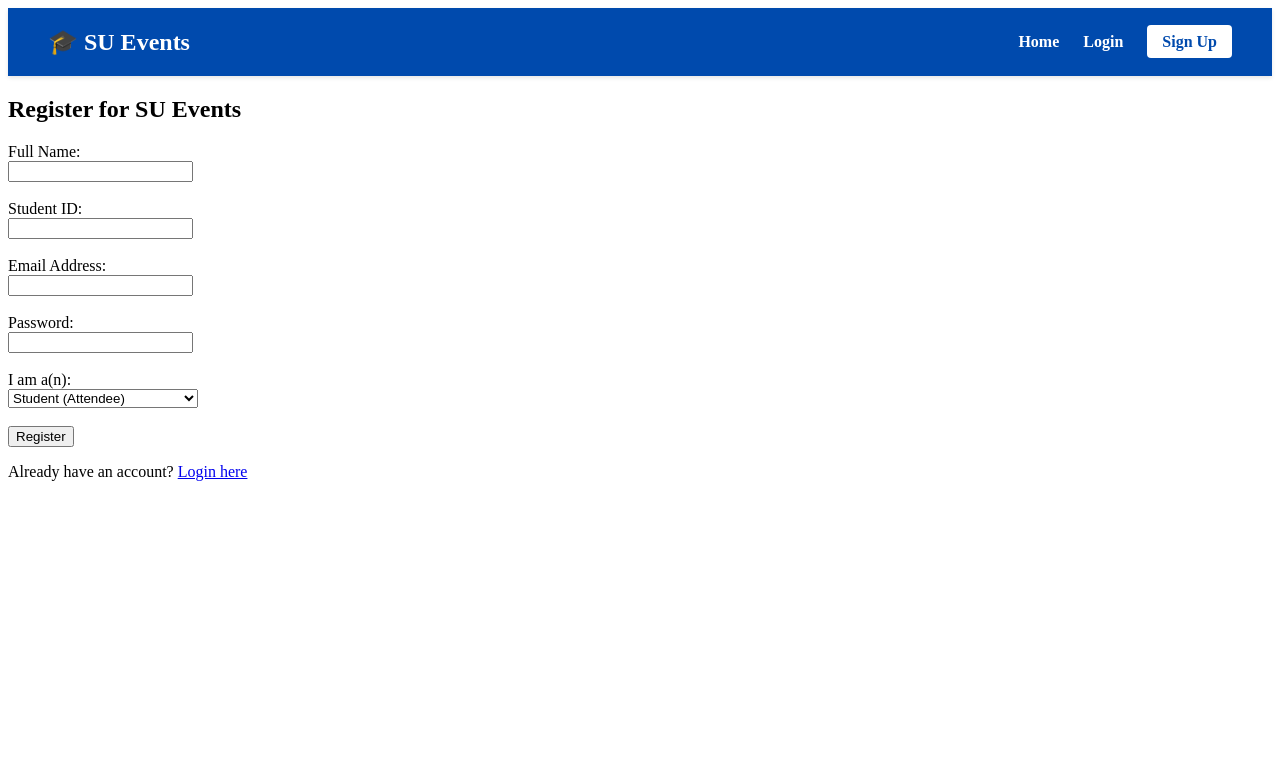
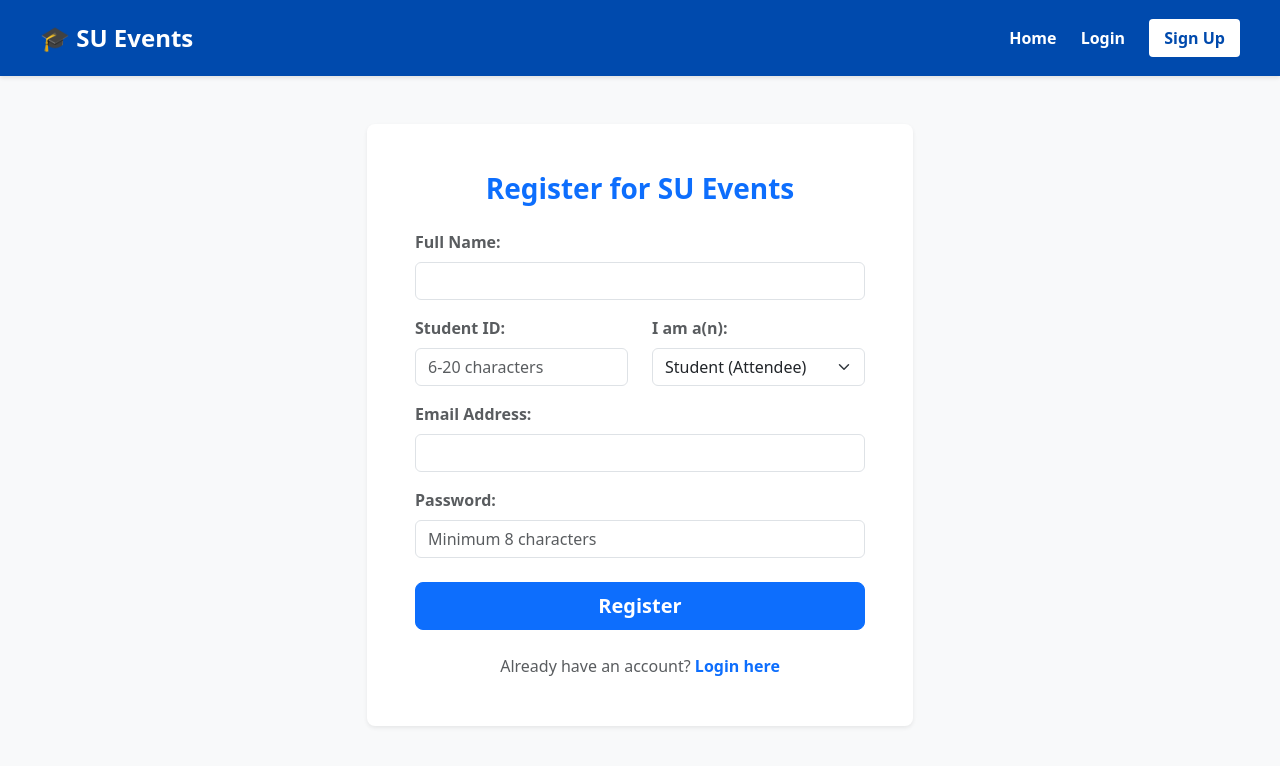
Before and after one commit to Naulikha/su_events_app, a PHP site: page /auth/register.php in a window 1280 px wide. Shown: the top 766 px of the page. Run offline with PHP 8.4, Linux system fonts and the light colour scheme.

Commit message:
recreated login and register using bootstrap

```diff
--- a/auth/register.php
+++ b/auth/register.php
@@ -7,8 +7,9 @@ session_start();
 // REFERENCE: Working with Databases (Lecture)
 require_once '../config/db.php';
 
+mysqli_report(MYSQLI_REPORT_ERROR | MYSQLI_REPORT_STRICT);
+
 $error = "";
-$success = "";
 
 // Check if form is submitted
 // REFERENCE: PHP GET and POST (Lecture)
@@ -82,45 +83,80 @@ if ($_SERVER["REQUEST_METHOD"] == "POST") {
 <html lang="en">
 <head>
     <meta charset="UTF-8">
+    <meta name="viewport" content="width=device-width, initial-scale=1.0">
     <title>SU Events - Register</title>
+    <!-- BOOTSTRAP CSS -->
+    <link href="https://cdn.jsdelivr.net/npm/bootstrap@5.3.0/dist/css/bootstrap.min.css" rel="stylesheet">
 </head>
-<body>
+<body class="bg-light">
     <!-- Navbar dynamic -->
     <?php include $_SERVER['DOCUMENT_ROOT'] . '/su_events_app/includes/navbar.php'; ?>
     <!-- for flash messages -->
     <?php include '../includes/flash.php'; ?>
-    <h2>Register for SU Events</h2>
+    <div class="container mt-5 mb-5">
+        <div class="row justify-content-center">
+            <div class="col-md-6">
 
-    <!-- Display Messages -->
-    <?php if(!empty($error)) echo "<p style='color:red;'>$error</p>"; ?>
-    <?php if(!empty($success)) echo "<p style='color:green;'>$success</p>"; ?>
+                <div class="card shadow-sm border-0 rounded-3">
+                    <div class="card-body p-4 p-md-5">
+                        <h3 class="text-center mb-4 fw-bold text-primary">Register for SU Events</h3>
 
-    <!-- Deleted Account: Catches the URL parameter from delete_account.php -->
-    <?php if(isset($_GET['deleted']) && $_GET['deleted'] == 'true') echo "<p style='color:red;'>Your account has been successfully deleted.</p>"; ?>
+                        <!-- Display PHP Errors in a Bootstrap Alert -->
+                        <?php if(!empty($error)) echo "<div class='alert alert-danger py-2'>$error</div>"; ?>
 
+                        <!-- Deleted Account Message upgraded to Bootstrap Alert -->
+                        <?php if(isset($_GET['deleted']) && $_GET['deleted'] == 'true'): ?>
+                            <div class='alert alert-danger py-2'>Your account has been successfully deleted.</div>
+                        <?php endif; ?>
 
-    <!-- //added novalidate to allow php to take care of the validation -->
-    <form action="register.php" method="POST" novalidate>
-        <label>Full Name:</label><br>
-        <input type="text" name="full_name" required><br><br>
+                        <!-- Form with your novalidate logic! -->
+                        <form action="register.php" method="POST" novalidate>
 
-        <label>Student ID:</label><br>
-        <input type="text" name="student_id" required><br><br>
+                            <div class="mb-3">
+                                <label class="form-label text-muted fw-semibold">Full Name:</label>
+                                <input type="text" name="full_name" class="form-control" required>
+                            </div>
 
-        <label>Email Address:</label><br>
-        <input type="email" name="email" required><br><br>
+                            <div class="row">
+                                <div class="col-md-6 mb-3">
+                                    <label class="form-label text-muted fw-semibold">Student ID:</label>
+                                    <input type="text" name="student_id" class="form-control" placeholder="6-20 characters" required>
+                                </div>
+                                <div class="col-md-6 mb-3">
+                                    <label class="form-label text-muted fw-semibold">I am a(n):</label>
+                                    <select name="role" class="form-select" required>
+                                        <option value="Attendee">Student (Attendee)</option>
+                                        <option value="Organiser">Society Member (Organiser)</option>
+                                    </select>
+                                </div>
+                            </div>
 
-        <label>Password:</label><br>
-        <input type="password" name="password" required><br><br>
+                            <div class="mb-3">
+                                <label class="form-label text-muted fw-semibold">Email Address:</label>
+                                <input type="email" name="email" class="form-control" required>
+                            </div>
 
-        <label>I am a(n):</label><br>
-        <select name="role" required>
-            <option value="Attendee">Student (Attendee)</option>
-            <option value="Organiser">Society Member (Organiser)</option>
-        </select><br><br>
+                            <div class="mb-4">
+                                <label class="form-label text-muted fw-semibold">Password:</label>
+                                <input type="password" name="password" class="form-control" placeholder="Minimum 8 characters" required>
+                            </div>
 
-        <button type="submit">Register</button>
-    </form>
-    <p>Already have an account? <a href="login.php">Login here</a></p>
+                            <!-- I added name="register" here so the isset($_POST['register']) works perfectly -->
+                            <button type="submit" name="register" class="btn btn-primary btn-lg w-100 fw-bold">Register</button>
+                        </form>
+
+                        <div class="text-center mt-4">
+                            <span class="text-muted">Already have an account?</span>
+                            <a href="login.php" class="text-decoration-none fw-bold">Login here</a>
+                        </div>
+                    </div>
+                </div>
+
+            </div>
+        </div>
+    </div>
+
+    <!-- BOOTSTRAP JS -->
+    <script src="https://cdn.jsdelivr.net/npm/bootstrap@5.3.0/dist/js/bootstrap.bundle.min.js"></script>
 </body>
 </html>
```
Also changed, not shown: auth/login.php (+41 -13 lines).
